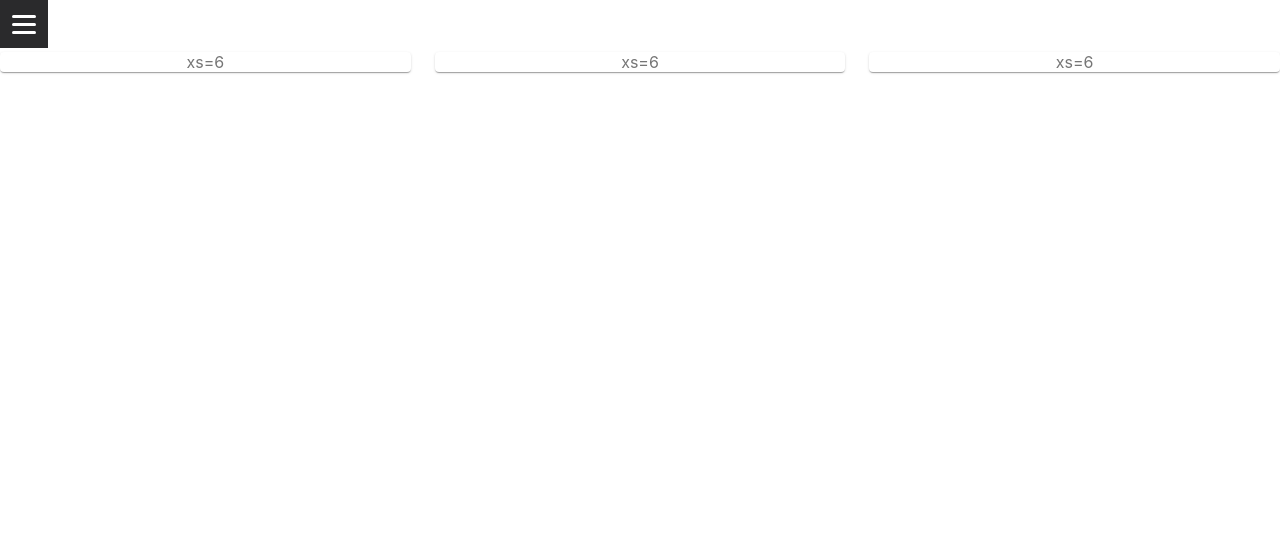
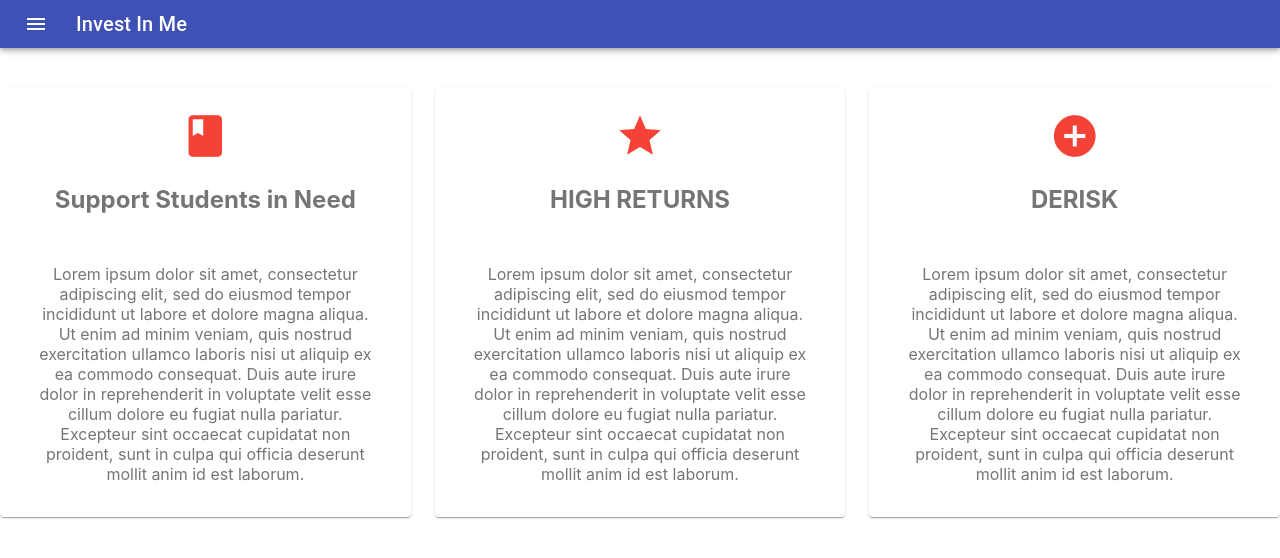
Before and after one commit to pim-t/fynance.ai, a React (Create React App) app in the folder fynance-app/src/: page /investor in a window 1280 px wide. Shown: the top 558 px of the page. Built offline with nearby package versions, Linux system fonts and the light colour scheme; the HTML template or start-up script is replaced by a standard one.

Commit message:
investor

```diff
--- a/fynance-app/src/App.js
+++ b/fynance-app/src/App.js
@@ -5,6 +5,7 @@ import './App.css';
 import Home from './home';
 import Investee from './investee';
 import Investor from './investor';
+import Menu from './menuBar';
 
 import {
   BrowserRouter as Router,
@@ -21,21 +22,7 @@ function App() {
 
     <Router>
      <div>
-      <MenuButton />
-
-    {/* //   <nav>
-    //     <ul>
-    //       <li>
-    //         <Link to="/">Home</Link>
-    //       </li>
-    //       <li>
-    //         <Link to="/about">Investor</Link>
-    //       </li>
-    //       <li>
-    //         <Link to="/users">Users</Link>
-    //       </li>
-    //     </ul>
-    //   </nav> */}
+      <Menu/>
 
       {/* A <Switch> looks through its children <Route>s and
           renders the first one that matches the current URL. */}
@@ -57,37 +44,4 @@ function App() {
 }
 
 
-class MenuButton extends React.Component {
-  constructor () {
-    super();
-    this.state = {
-      active: false
-    }
-  }
-
-  componentDidMount () {
-    if (this.props.active) {
-      this.setState({
-        active: true
-      });
-    }
-  }
-
-  toggle () {
-    this.setState({
-      active: !this.state.active
-    });
-  }
-
-  render () {
-    const classes = this.state.active ? 'menu-button active' : 'menu-button';
-
-    return (
-      <button className={classes} onClick={this.toggle.bind(this)}>
-        <span className='bar'></span>
-      </button>
-    );
-  }
-}
-
 export default App;
--- a/fynance-app/src/gridsplash.js
+++ b/fynance-app/src/gridsplash.js
@@ -2,21 +2,25 @@ import React from 'react';
 import { makeStyles } from '@material-ui/core/styles';
 import Paper from '@material-ui/core/Paper';
 import Grid from '@material-ui/core/Grid';
+import Icon from '@material-ui/core/Icon';
+import { red } from '@material-ui/core/colors';
 
-import {
-  BrowserRouter as Router,
-  Switch,
-  Route,
-  Link
-} from "react-router-dom";
 
 
 const useStyles = makeStyles(theme => ({
   root: {
     flexGrow: 1,
+    '& > .fa': {
+      margin: theme.spacing(2),
+    },
+  },
+  iconHover: {
+    '&:hover': {
+      color: red[800],
+    },
   },
   paper: {
-    padding: 0,
+    padding: 3,
     textAlign: 'center',
     color: theme.palette.text.secondary,
   },
@@ -26,16 +30,34 @@ export default function FullWidthGrid() {
   const classes = useStyles();
 
   return (
+
     <div className={classes.root}>
+      <link rel="stylesheet" href="https://fonts.googleapis.com/icon?family=Material+Icons" />
+      <br/><br/>
       <Grid container spacing={3}>
       <Grid item xs={4}>
-          <Paper className={classes.paper}>xs=6</Paper>
+
+          <Paper className={classes.paper}> <div><br/><Icon className={classes.iconHover} color="error" style={{ fontSize: 50 }}>
+          book
+</Icon></div>
+<h2>Support Students in Need</h2>
+<div style={{padding: 30 }}>Lorem ipsum dolor sit amet, consectetur adipiscing elit, sed do eiusmod tempor incididunt ut labore et dolore magna aliqua. Ut enim ad minim veniam, quis nostrud exercitation ullamco laboris nisi ut aliquip ex ea commodo consequat. Duis aute irure dolor in reprehenderit in voluptate velit esse cillum dolore eu fugiat nulla pariatur. Excepteur sint occaecat cupidatat non proident, sunt in culpa qui officia deserunt mollit anim id est laborum.
+</div>
+</Paper>
         </Grid>
         <Grid item xs={4}>
-          <Paper className={classes.paper}>xs=6</Paper>
+          <Paper className={classes.paper}> <div><br/><Icon className={classes.iconHover} color="error" style={{ fontSize: 50 }}>
+          star</Icon></div>
+<h2>HIGH RETURNS</h2>
+<div style={{padding: 30 }}>Lorem ipsum dolor sit amet, consectetur adipiscing elit, sed do eiusmod tempor incididunt ut labore et dolore magna aliqua. Ut enim ad minim veniam, quis nostrud exercitation ullamco laboris nisi ut aliquip ex ea commodo consequat. Duis aute irure dolor in reprehenderit in voluptate velit esse cillum dolore eu fugiat nulla pariatur. Excepteur sint occaecat cupidatat non proident, sunt in culpa qui officia deserunt mollit anim id est laborum.
+</div></Paper>
         </Grid>
         <Grid item xs={4}>
-          <Paper className={classes.paper}>xs=6</Paper>
+          <Paper className={classes.paper}><div><br/><Icon className={classes.iconHover} color="error" style={{ fontSize: 50 }}>
+          add_circle</Icon></div>
+<h2>DERISK</h2>
+<div style={{padding: 30 }}>Lorem ipsum dolor sit amet, consectetur adipiscing elit, sed do eiusmod tempor incididunt ut labore et dolore magna aliqua. Ut enim ad minim veniam, quis nostrud exercitation ullamco laboris nisi ut aliquip ex ea commodo consequat. Duis aute irure dolor in reprehenderit in voluptate velit esse cillum dolore eu fugiat nulla pariatur. Excepteur sint occaecat cupidatat non proident, sunt in culpa qui officia deserunt mollit anim id est laborum.
+</div></Paper>
         </Grid>
         </Grid>
     </div>
--- a/fynance-app/src/home.js
+++ b/fynance-app/src/home.js
@@ -14,6 +14,11 @@ import {
 
 function Home() {
   return ( <div> <div><img alt="Investee" src={landingPage} height="auto" width="100%"/></div>
+
+  <div style={{
+            position: 'absolute', left: '50%', top: '50%',
+            transform: 'translate(-50%, -50%)', fontSize: 50}} > Investments that power future leaders </div>
+
   <div style={{
             position: 'absolute', left: '55%', top: '75%',
             transform: 'translate(-50%, -50%)'}} >
@@ -26,7 +31,6 @@ function Home() {
       <Link to="/investor"><Button variant="contained" color="primary">
     INVESTOR
   </Button></Link></div>
-     <div><Footer/></div>
      </div> )
 }
 
--- /dev/null
+++ b/fynance-app/src/menuBar.js
@@ -0,0 +1,35 @@
+import React from 'react';
+import { makeStyles } from '@material-ui/core/styles';
+import AppBar from '@material-ui/core/AppBar';
+import Toolbar from '@material-ui/core/Toolbar';
+import Typography from '@material-ui/core/Typography';
+import IconButton from '@material-ui/core/IconButton';
+import MenuIcon from '@material-ui/icons/Menu';
+
+const useStyles = makeStyles(theme => ({
+  root: {
+    flexGrow: 1,
+  },
+  menuButton: {
+    marginRight: theme.spacing(2),
+  },
+}));
+
+export default function DenseAppBar() {
+  const classes = useStyles();
+
+  return (
+    <div className={classes.root}>
+      <AppBar position="static">
+        <Toolbar variant="dense">
+          <IconButton edge="start" className={classes.menuButton} color="inherit" aria-label="menu">
+            <MenuIcon />
+          </IconButton>
+          <Typography variant="h6" color="inherit">
+            Invest In Me
+          </Typography>
+        </Toolbar>
+      </AppBar>
+    </div>
+  );
+}
```
